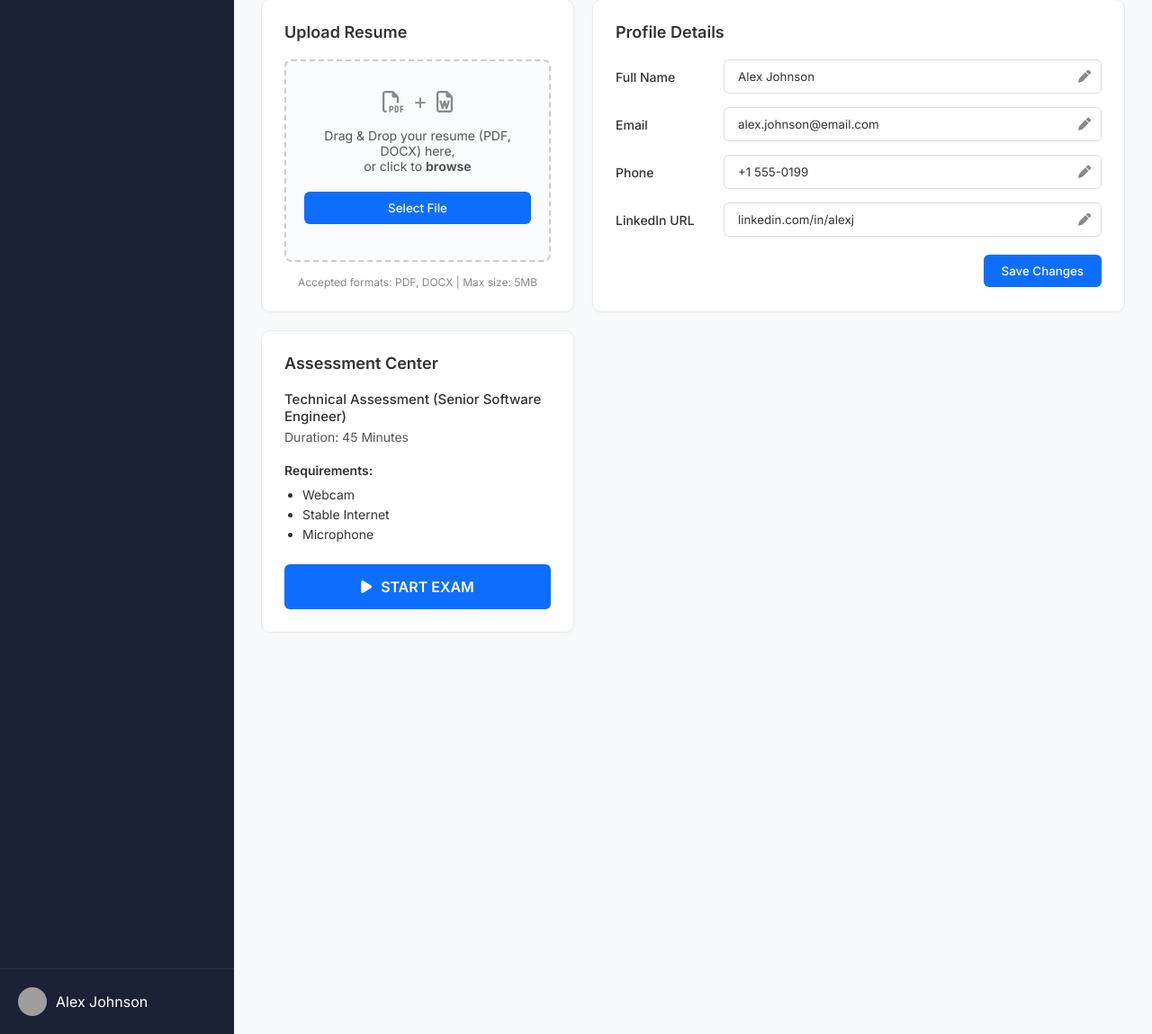
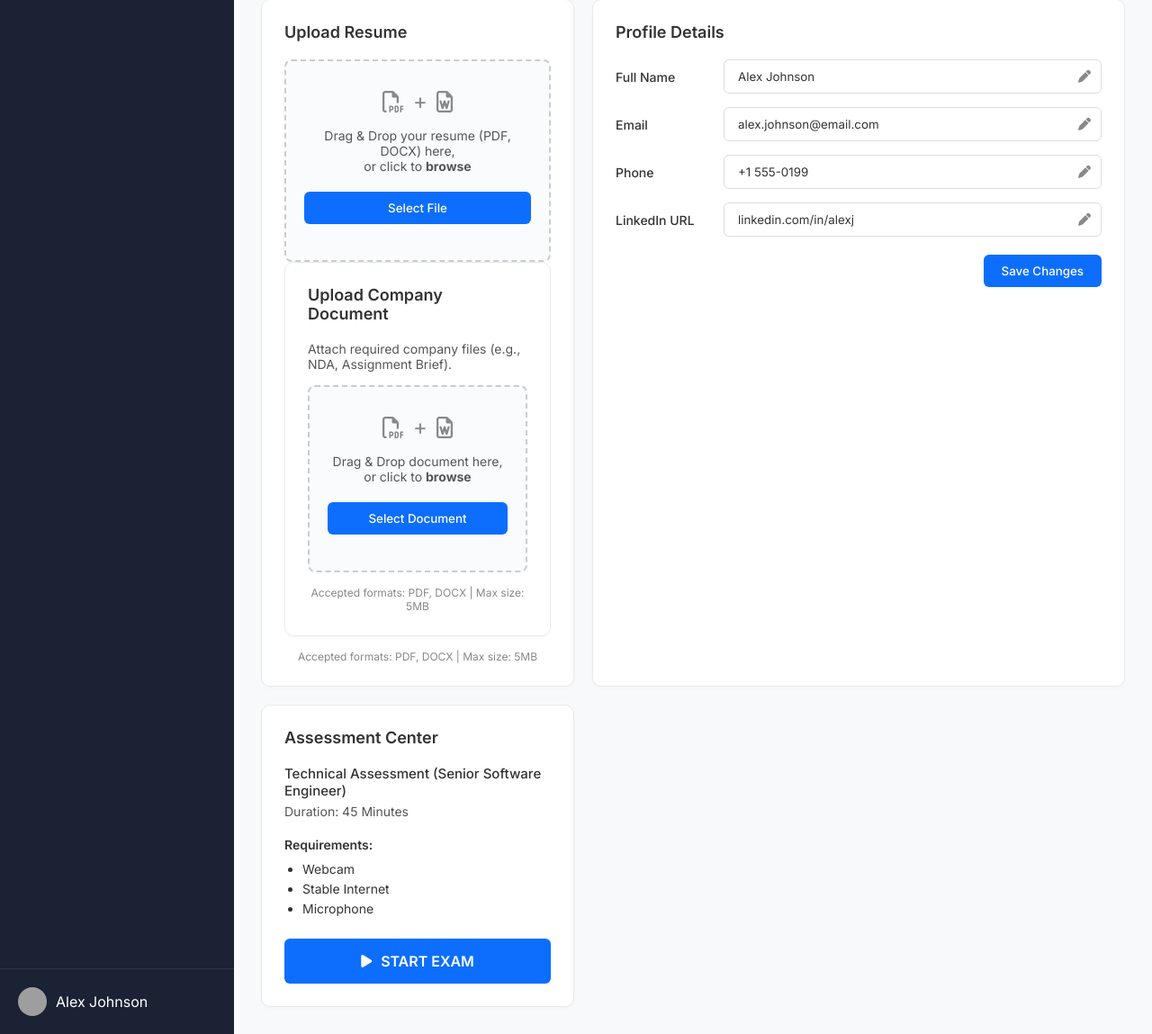
Before and after one commit to SwarnabhG07/Project-Rejection, a FastAPI app: page / in a window 1280 px wide. Shown: the part 470-1619 px from the top of the page at 90% size. Run offline with FastAPI, Linux system fonts and the light colour scheme; grey boxes are pictures that could not be loaded.

Commit message:
Refactor index.html for improved structure and content

```diff
--- a/templates/index.html
+++ b/templates/index.html
@@ -148,6 +148,36 @@
                         </div>
                     </form>
 
+                    <div class="card">
+                        <h2 class="card-title">Upload Company Document</h2>
+                        <p style="font-size: 14px; color: #555; margin-bottom: 15px;">Attach required company files
+                            (e.g., NDA, Assignment Brief).</p>
+
+                        <form method="POST" enctype="multipart/form-data" action="/upload-company-doc">
+                            <div class="upload-area" id="company-drop-zone">
+                                <div class="upload-icons">
+                                    <i class="far fa-file-pdf"></i> + <i class="far fa-file-word"></i>
+                                </div>
+                                <p class="upload-text">Drag & Drop document here,<br>or click to <strong>browse</strong>
+                                </p>
+
+                                <input type="file" name="pdf_file" id="company-file-input" accept=".pdf,.doc,.docx"
+                                    style="display: none;">
+
+                                <button type="button" class="btn-primary" id="company-upload-btn"
+                                    style="margin-bottom: 10px;">Select Document</button>
+
+                                <input type="submit" class="btn-primary" id="company-submit-btn" value="Submit Document"
+                                    style="background-color: #198754; display: none;">
+                            </div>
+                        </form>
+
+                        <div id="company-file-display"
+                            style="display:none; margin-top: 15px; text-align: center; color: #198754; font-weight: 500; font-size: 14px;">
+                        </div>
+                        <span class="upload-hint">Accepted formats: PDF, DOCX | Max size: 5MB</span>
+                    </div>
+
                     <div id="file-display"
                         style="display:none; margin-top: 15px; text-align: center; color: #198754; font-weight: 500; font-size: 14px;">
                     </div>
@@ -209,8 +239,7 @@
                         </button>
                     </a>
                 </div>
-            </div>
-        </div>
+            </div></div>
     </main>
     <script src="/static/js/script.js"></script>
 
```
